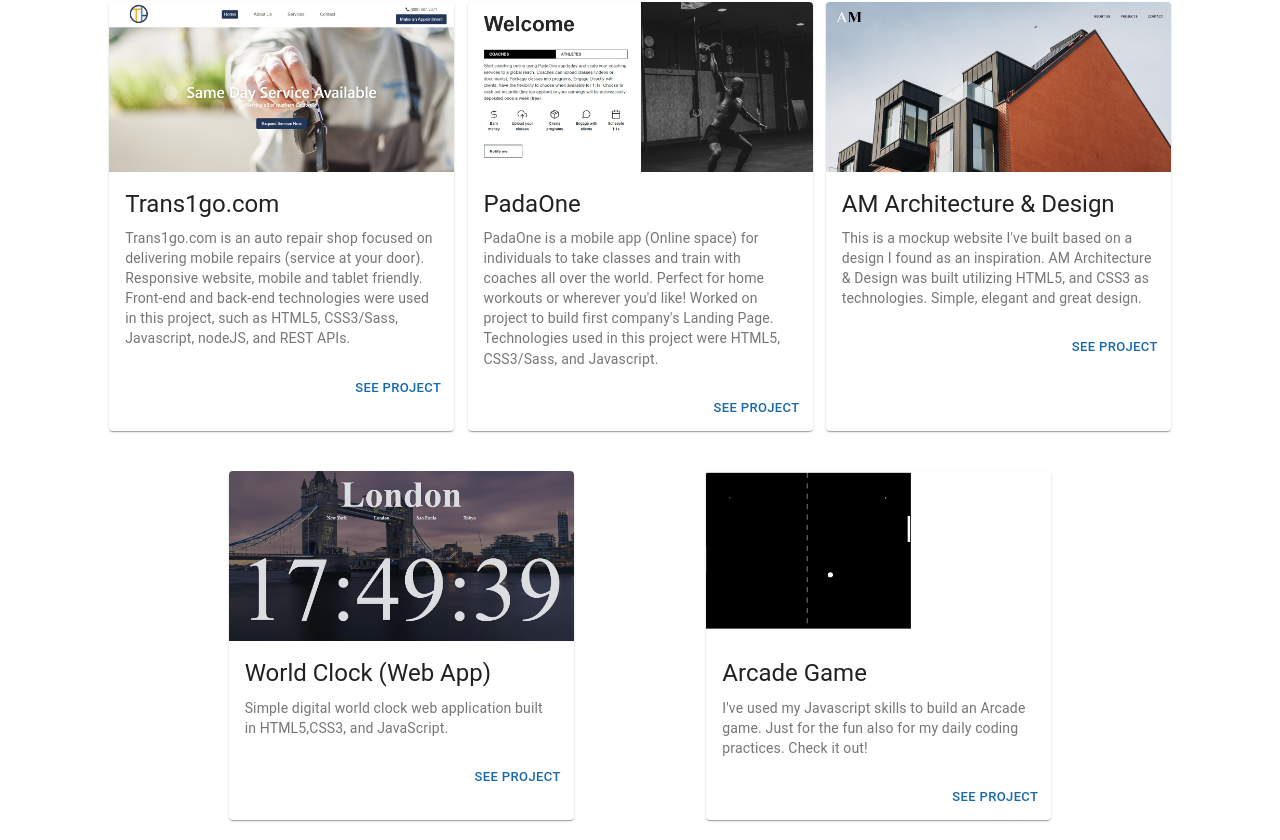
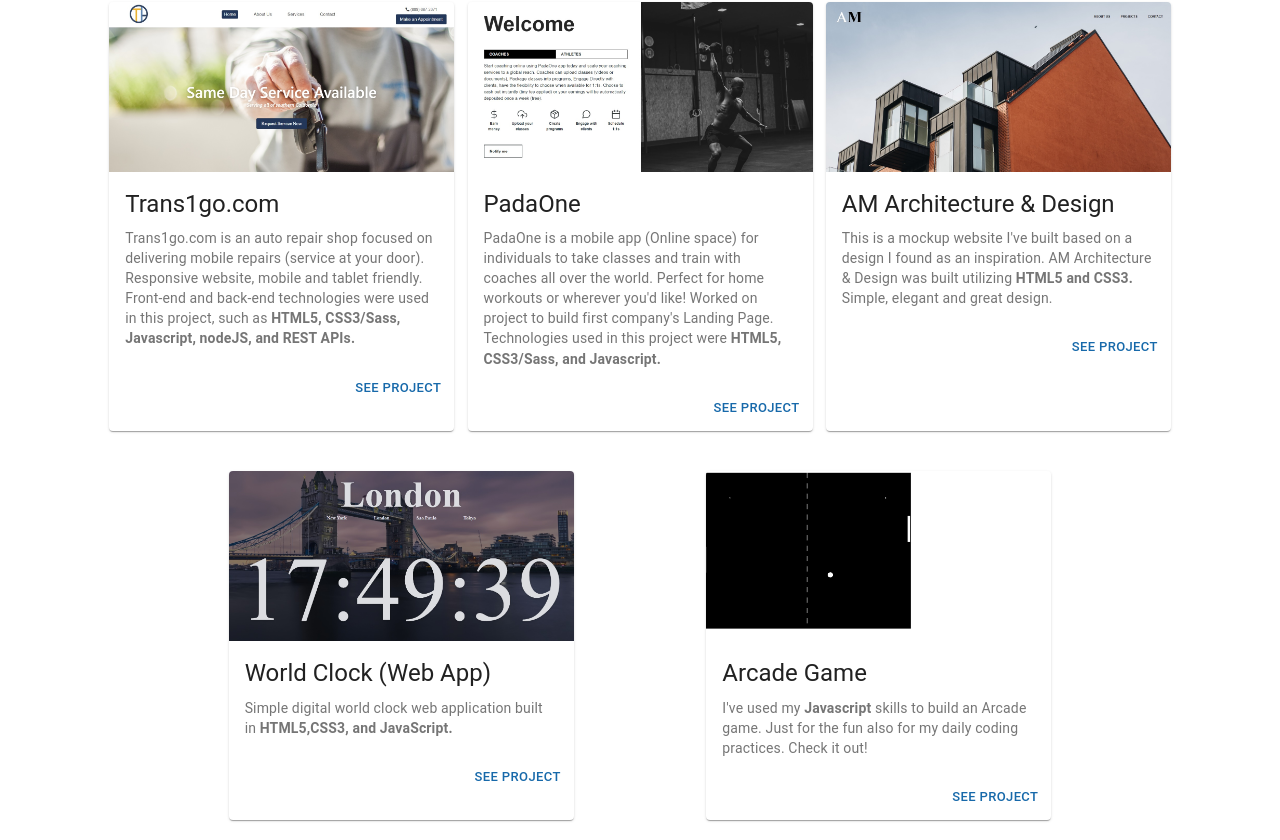
Before and after one commit to mrjlancaster/Portfolio, a React (Create React App) app in the folder my-portfolio/: page /Projects in a window 1280 px wide. Shown: the part 250-1090 px from the top of the page. Built offline with nearby package versions, Linux system fonts and the light colour scheme.

Commit message:
add bold tag

```diff
--- a/my-portfolio/src/components/cards/AM.js
+++ b/my-portfolio/src/components/cards/AM.js
@@ -31,7 +31,7 @@
 						AM Architecture & Design
 					</Typography>
 					<Typography variant="body2" color="textSecondary" component="p">
-						This is a mockup website I've built based on a design I found as an inspiration. AM Architecture & Design was built utilizing HTML5, and CSS3 as technologies. Simple, elegant and great design.
+						This is a mockup website I've built based on a design I found as an inspiration. AM Architecture & Design was built utilizing <b>HTML5 and CSS3.</b> Simple, elegant and great design.
 					</Typography>
 				</CardContent>
 			</CardActionArea>
--- a/my-portfolio/src/components/cards/ArcadeGame.js
+++ b/my-portfolio/src/components/cards/ArcadeGame.js
@@ -31,7 +31,7 @@
 						Arcade Game
 					</Typography>
 					<Typography variant="body2" color="textSecondary" component="p">
-						I've used my Javascript skills to build an Arcade game. Just for the fun also for my daily coding practices. Check it out!
+						I've used my <b>Javascript</b> skills to build an Arcade game. Just for the fun also for my daily coding practices. Check it out!
 					</Typography>
 				</CardContent>
 			</CardActionArea>
--- a/my-portfolio/src/components/cards/PadaOne.js
+++ b/my-portfolio/src/components/cards/PadaOne.js
@@ -31,7 +31,7 @@
 						PadaOne
 					</Typography>
 					<Typography variant="body2" color="textSecondary" component="p">
-						PadaOne is a mobile app (Online space) for individuals to take classes and train with coaches all over the world. Perfect for home workouts or wherever you'd like! Worked on project to build first company's Landing Page. Technologies used in this project were HTML5, CSS3/Sass, and Javascript.
+						PadaOne is a mobile app (Online space) for individuals to take classes and train with coaches all over the world. Perfect for home workouts or wherever you'd like! Worked on project to build first company's Landing Page. Technologies used in this project were <b>HTML5, CSS3/Sass, and Javascript.</b>
 					</Typography>
 				</CardContent>
 			</CardActionArea>
--- a/my-portfolio/src/components/cards/Trans1go.js
+++ b/my-portfolio/src/components/cards/Trans1go.js
@@ -32,7 +32,7 @@
 					</Typography>
 					<Typography variant="body2" color="textSecondary" component="p">
 						Trans1go.com is an auto repair shop focused on delivering mobile repairs (service at your door). Responsive website, mobile and tablet friendly. Front-end and back-end technologies were used in this project, such as
-						<span className={classes.techText}> HTML5, CSS3/Sass, Javascript, nodeJS, and REST APIs.</span>
+						<b> HTML5, CSS3/Sass, Javascript, nodeJS, and REST APIs.</b>
 					</Typography>
 				</CardContent>
 			</CardActionArea>
--- a/my-portfolio/src/components/cards/WorldClock.js
+++ b/my-portfolio/src/components/cards/WorldClock.js
@@ -31,7 +31,7 @@
 						World Clock (Web App)
 					</Typography>
 					<Typography variant="body2" color="textSecondary" component="p">
-						Simple digital world clock web application built in HTML5,CSS3, and JavaScript.
+						Simple digital world clock web application built in <b>HTML5,CSS3, and JavaScript.</b>
 					</Typography>
 				</CardContent>
 			</CardActionArea>
```
